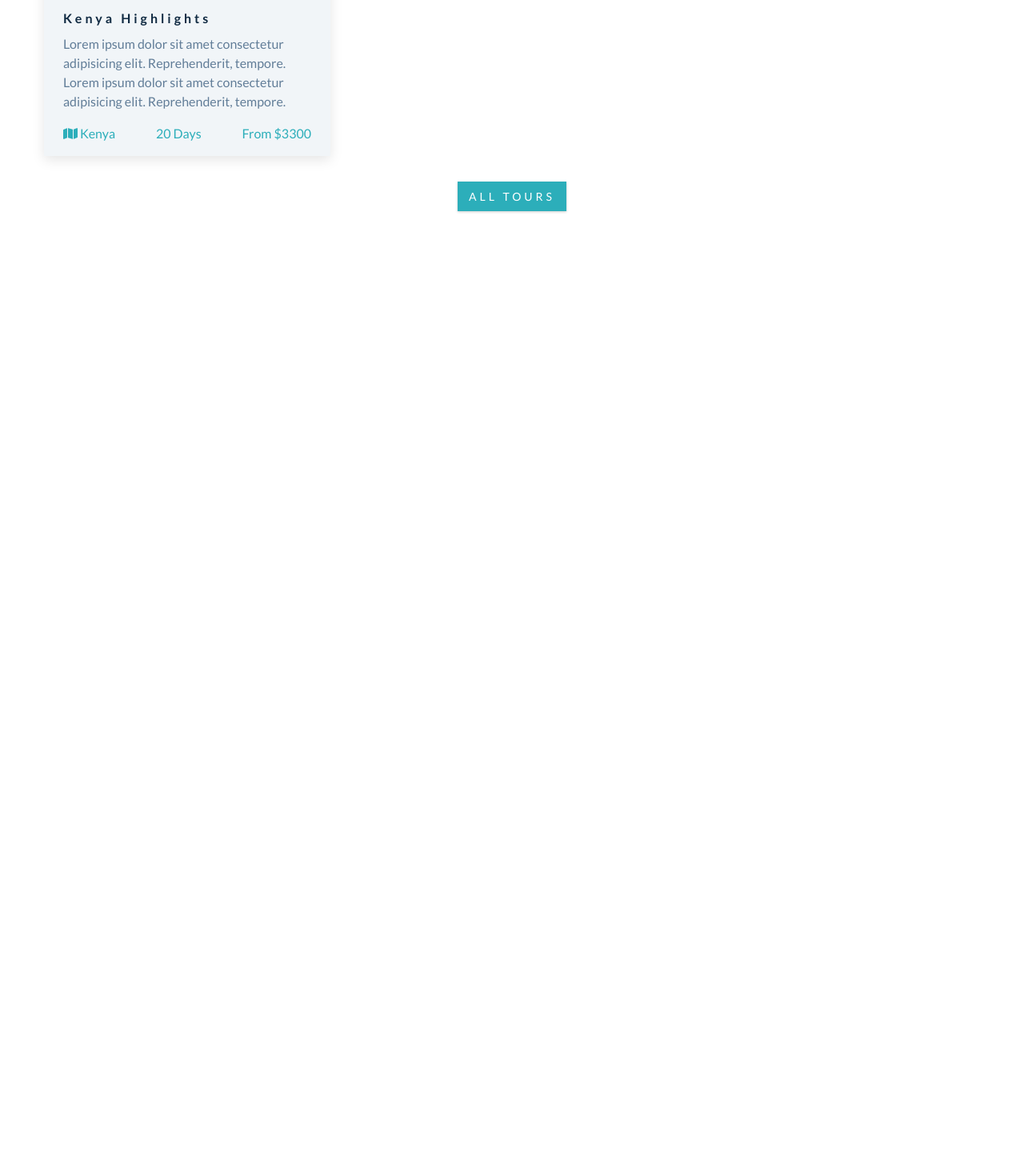
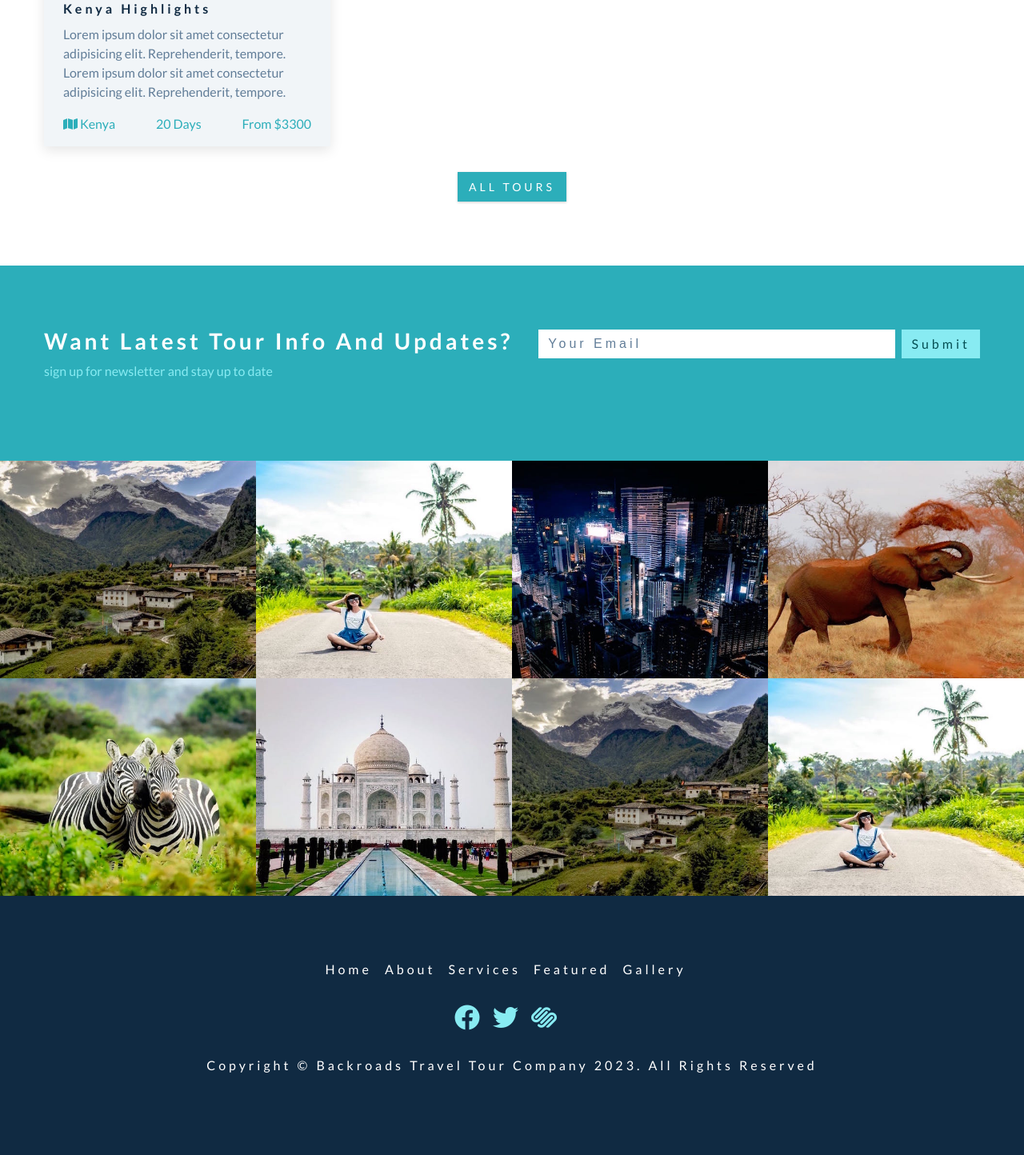
Before and after one commit to bazsuzsa/backroadswebpage, a plain HTML site: page index.html in a window 1280 px wide. Shown: the part 2764-4208 px from the top of the page at 80% size. Before the commit the page ends 3108 px from the top, so only its background shows below. Drawn offline with Linux system fonts and the light colour scheme.

Commit message:
Before navbar

```diff
--- a/css/styles.css
+++ b/css/styles.css
@@ -196,7 +196,8 @@ Hero
 }
 .hero-banner p{
   max-width: 35rem;
-  margin: 0 auto;
+  margin-left: auto;
+  margin-right: auto;
   color: var(--clr-white);
   letter-spacing: var(--spacing);
 }
@@ -360,7 +361,11 @@ Featured Tours
   flex-wrap:wrap;
 }
 .tour-title p, .tour-title h4{
-
+  margin-bottom: 0.75rem;
+  line-height: 1.25;
+}
+.tour-title p{
+  color: var(--clr-grey-7);
 }
 .tour-footer{
   display:flex;
@@ -391,22 +396,153 @@ Featured Tours
    .tour-card{
     flex: 0 0 calc(33.333% - 2rem);
 }
-
+}
 
 /*
 ===============
 Contact
 ===============
 */
+.contact{
+  background: var(--clr-primary-5);
 
+}
+.contact-title{
+  color: var(--clr-white);
+}
+.contact-title p{
+  color:var(--clr-primary-8);
+}
+.contact-form{
+  display: flex;
+  max-width: 28rem;
+}
+.form-control{
+  flex: 1 1 auto;
+  color: var(--clr-grey-5);
+}
+.form-control, .btn-submit{
+  padding:0.375rem 0.75rem;
+  font-size: 1rem;
+  line-height: 1.5;
+  font-weight: 300;
+  letter-spacing: var(--spacing);
+  background: var(--clr-white);
+  text-transform: capitalize;
+  border: transparent;
+}
+.form-control::placeholder{
+  color: inherit;
+}
+.btn-submit{
+  font-family: var(--ff-primary);
+  margin-left: 0.5rem;
+  background: var(--clr-primary-8);
+  color: var(--clr-primary-1);
+  cursor:pointer;
+  transition: var(--transition);
+}
+.btn-submit:hover{
+  background: var(--clr-primary-1);
+  color: var(--clr-primary-5);
+}
+@media screen and (min-width: 992px){
+  .contact-center{
+    display: flex;
+    flex-wrap: wrap;
+    justify-content: space-between;
+  }
+  .contact-form{
+    align-self: flex-start;
+    flex: 1 1 auto;
+    max-width: 100%;
+    padding-left: 2rem;
+  }
+}
 /*
 ===============
 Gallery
 ===============
 */
-
+.gallery-img-container{
+  position:relative;
+  background: var(--clr-primary-5);
+}
+.gallery-icon{
+  position: absolute;
+  top: 50%;
+  left: 50%;
+  font-size: 2rem;
+  transform: translate(-50%, -50%);
+  color: var(--clr-white);
+  cursor: pointer;
+  opacity: 0;
+  transition: var(--transition);
+}
+.gallery-img{
+  height:17rem;
+  object-fit: cover;
+  transition: var(--transition);
+}
+.gallery-img-container:hover .gallery-img{
+  opacity: 0.5;
+}
+.gallery-img-container:hover .gallery-icon{
+  opacity: 1;
+}
+@media screen and (min-width:768px){
+  .gallery-center {
+    display:flex;
+    flex-wrap:wrap;
+  }
+  .gallery-img-container{
+    flex: 0 0 50%;
+  }
+}
+@media screen and (min-width:992px){
+  .gallery-img-container{
+    flex: 0 0 25%;
+}
+}
 /*
 ===============
 Footer
 ===============
 */
+.footer{
+  background: var(--clr-grey-1);
+  text-align:center;
+  padding-left: 2rem;
+  padding-right: 2rem;
+}
+.footer-links,.footer-icons{
+  display:flex;
+  justify-content:center;
+  margin-bottom: 1.5rem;
+  flex-wrap:wrap;
+}
+.footer-link{
+  color:var(--clr-white);
+  text-transform: capitalize;
+  font-size: 1rem;
+  margin-right: 1rem;
+  letter-spacing: var(--spacing);
+  transition: var(--transition);
+}
+.footer-link:hover{
+  color:var(--clr-primary-5);
+}
+.footer-icon{
+  font-size:2rem;
+  margin-right: 1rem;
+  transition: var(--transition);
+  color:var(--clr-primary-8);
+}
+.footer-icon:hover{
+  color:var(--clr-primary-5)
+}
+.copyright{
+  text-transform: capitalize;
+  letter-spacing: var(--spacing);
+  color:var(--clr-white);
+}
--- a/index.html
+++ b/index.html
@@ -196,16 +196,108 @@
     </section>
     <!-- end of featured tours -->
 
-    <!-- contact -->
-
+    <!-- contact-->
+   <section class="section contact" id="contact">
+    <div class="section-center contact-center">
+      <article class="contact-title">
+        <h3>want latest tour info and updates?</h3>
+        <p>sign up for newsletter and stay up to date</p>
+      </article>
+      <form class="contact-form">
+        <input type="text" name="email" class="form-control" placeholder="your email">
+        <button type="submit" class="btn-submit">submit</button>
+      </form>
+    </div>
+   </section>
     <!-- end of contact -->
 
     <!-- gallery  -->
-
+<section id="gallery">
+  <div class="gallery-center">
+    <article class="gallery-img-container">
+      <img src="./images/tour-1.jpeg" class="gallery-img" alt="">
+      <a href="#" class="gallery-icon">
+        <i class="fas fa-search"></i>
+      </a>
+    </article>
+    <article class="gallery-img-container">
+      <img src="./images/tour-2.jpeg" class="gallery-img" alt="">
+      <a href="#" class="gallery-icon">
+        <i class="fas fa-search"></i>
+      </a>
+    </article>
+    <article class="gallery-img-container">
+      <img src="./images/tour-3.jpeg" class="gallery-img" alt="">
+      <a href="#" class="gallery-icon">
+        <i class="fas fa-search"></i>
+      </a>
+    </article>
+    <article class="gallery-img-container">
+      <img src="./images/tour-4.jpeg" class="gallery-img" alt="">
+      <a href="#" class="gallery-icon">
+        <i class="fas fa-search"></i>
+      </a>
+    </article>
+    <article class="gallery-img-container">
+      <img src="./images/tour-5.jpeg" class="gallery-img" alt="">
+      <a href="#" class="gallery-icon">
+        <i class="fas fa-search"></i>
+      </a>
+    </article>
+    <article class="gallery-img-container">
+      <img src="./images/tour-6.jpeg" class="gallery-img" alt="">
+      <a href="#" class="gallery-icon">
+        <i class="fas fa-search"></i>
+      </a>
+    </article>
+    <article class="gallery-img-container">
+      <img src="./images/tour-1.jpeg" class="gallery-img" alt="">
+      <a href="#" class="gallery-icon">
+        <i class="fas fa-search"></i>
+      </a>
+    </article>
+    <article class="gallery-img-container">
+      <img src="./images/tour-2.jpeg" class="gallery-img" alt="">
+      <a href="#" class="gallery-icon">
+        <i class="fas fa-search"></i>
+      </a>
+    </article>
+  </div>
+</section>
     <!-- end of gallery  -->
 
     <!-- footer -->
-
+<footer class="section footer">
+  <ul class="footer-links">
+    <li>
+      <a href="#home" class="footer-link scroll-link">home</a>
+    </li>
+     <li>
+      <a href="#about" class="footer-link scroll-link">about</a>
+    </li>
+     <li>
+      <a href="#services" class="footer-link scroll-link">services</a>
+    </li>
+     <li>
+      <a href="#featured" class="footer-link scroll-link">featured</a>
+    </li>
+     <li>
+      <a href="#gallery" class="footer-link scroll-link">gallery</a>
+    </li>
+  </ul>
+  <ul class="footer-icons">
+    <li>
+      <a href="https://www.twitter.com" target="blank" class="footer-icon"><i class="fab fa-facebook"></i></a>
+    </li>
+    <li>
+      <a href="https://www.twitter.com" target="blank" class="footer-icon"><i class="fab fa-twitter"></i></a>
+    </li>
+    <li>
+      <a href="https://www.twitter.com" target="blank" class="footer-icon"><i class="fab fa-squarespace"></i></a>
+    </li>
+  </ul>
+  <p class="copyright">copyright &copy; backroads travel tour company <span id="date"></span>. all rights reserved </p>
+  </footer>
     <!-- js -->
     <script src="./js/app.js"></script>
   </body>
```
